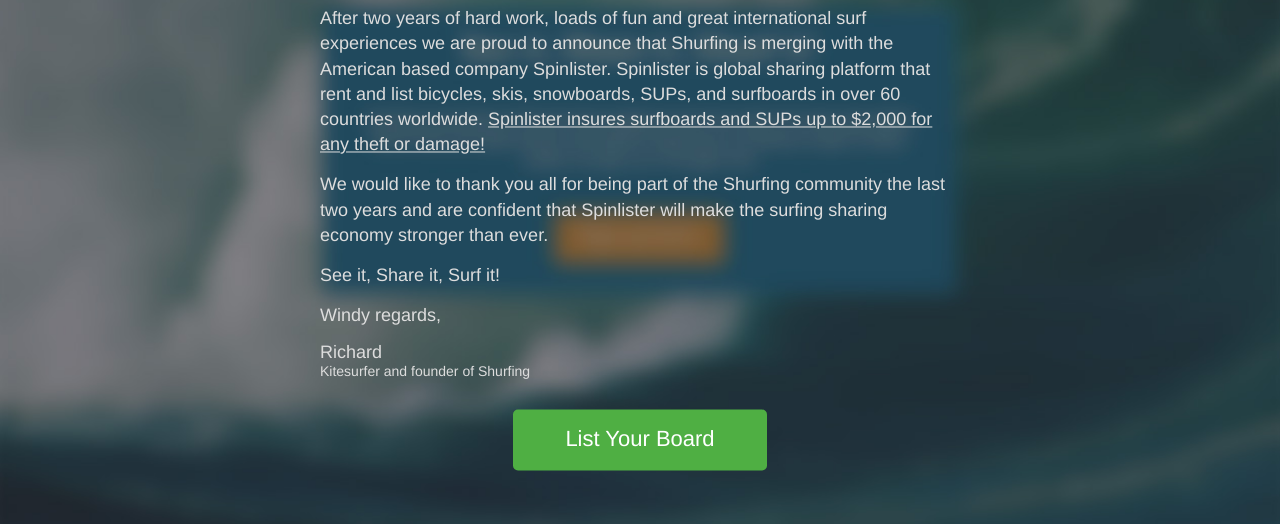
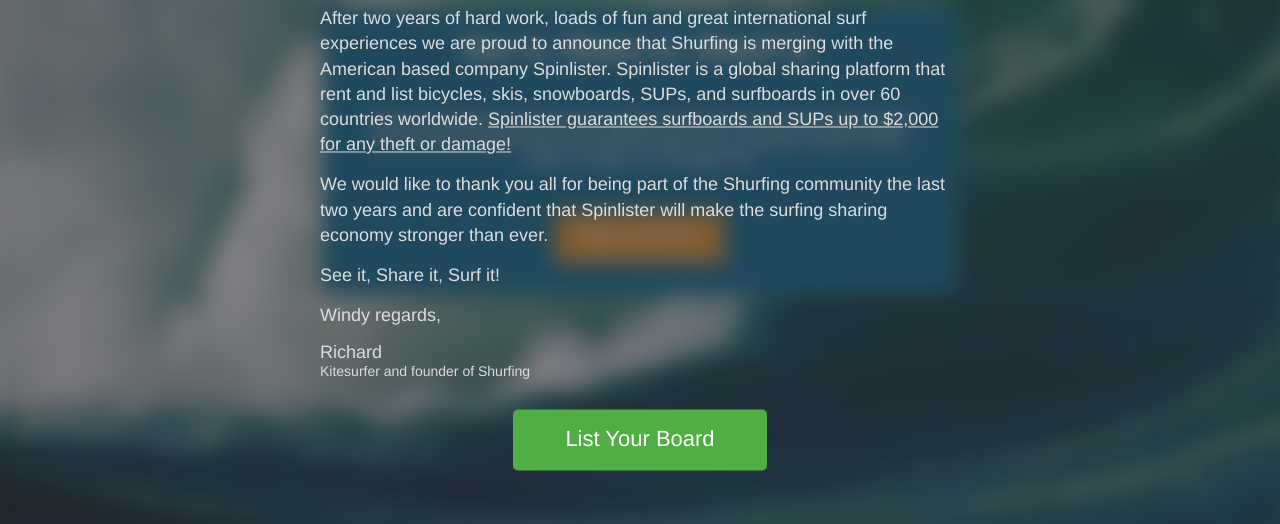
Before and after one commit to spinlister/shurfing-sunset, a plain HTML site: page index.html in a window 1280 px wide. Shown: the part 276-800 px from the top of the page. Drawn offline with Linux system fonts and the light colour scheme; a script that the page names is missing.

Commit message:
Fixing a typo & linking a few things

```diff
--- a/css/style.css
+++ b/css/style.css
@@ -68,7 +68,7 @@ html {
 }
 
 a {
-  color: #4796d6;
+  color: #ddd;
   text-decoration: none;
 }
 
--- a/index.html
+++ b/index.html
@@ -16,10 +16,10 @@
 <body>
 	<section id="main-content" class="vert-center" role="main">
 		<div class="center">
-			<img src="img/shurfing-spinlister-logos.png" width="440" height="126" class="img-center">
+			<a href="https://www.spinlister.com"><img src="img/shurfing-spinlister-logos.png" width="440" height="126" class="img-center"></a>
 			<h1>Shurfing is now Spinlister</h1>
 			<article>
-				<p>After two years of hard work, loads of fun and great international surf experiences we are proud to announce that Shurfing is merging with the American based company Spinlister. Spinlister is global sharing platform that rent and list bicycles, skis, snowboards, SUPs, and surfboards in over 60 countries worldwide. <strong><span class="underline">Spinlister insures surfboards and SUPs up to $2,000 for any theft or damage!</span></strong></p>
+				<p>After two years of hard work, loads of fun and great international surf experiences we are proud to announce that Shurfing is merging with the American based company Spinlister. Spinlister is a global sharing platform that rent and list bicycles, skis, snowboards, SUPs, and surfboards in over 60 countries worldwide. <strong><a href="https://www.spinlister.com/safety" class="underline">Spinlister guarantees surfboards and SUPs up to $2,000 for any theft or damage!</a></strong></p>
 				<p>We would like to thank you all for being part of the Shurfing community the last two years and are confident that Spinlister will make the surfing sharing economy stronger than ever.</p>
 				<p><strong>See it, Share it, Surf it!</strong></p>
 				<p>Windy regards,</p>
```
